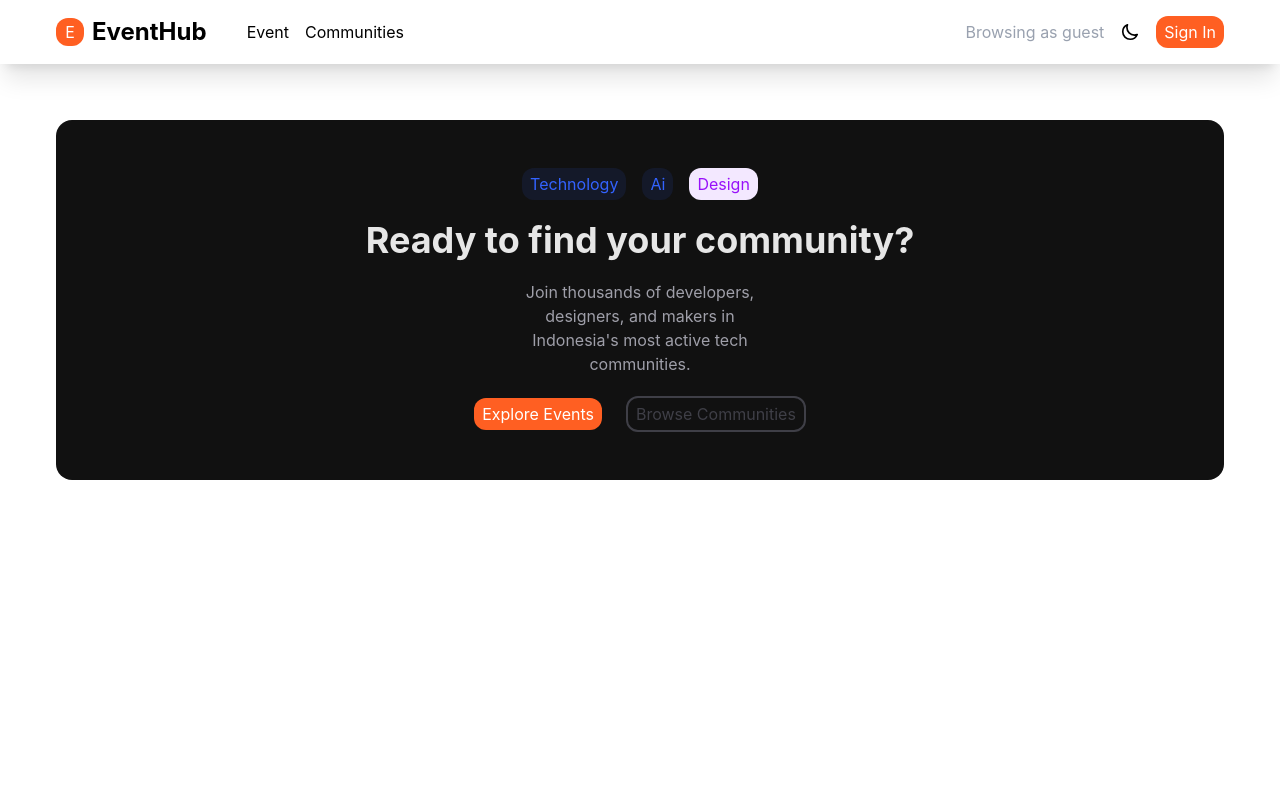
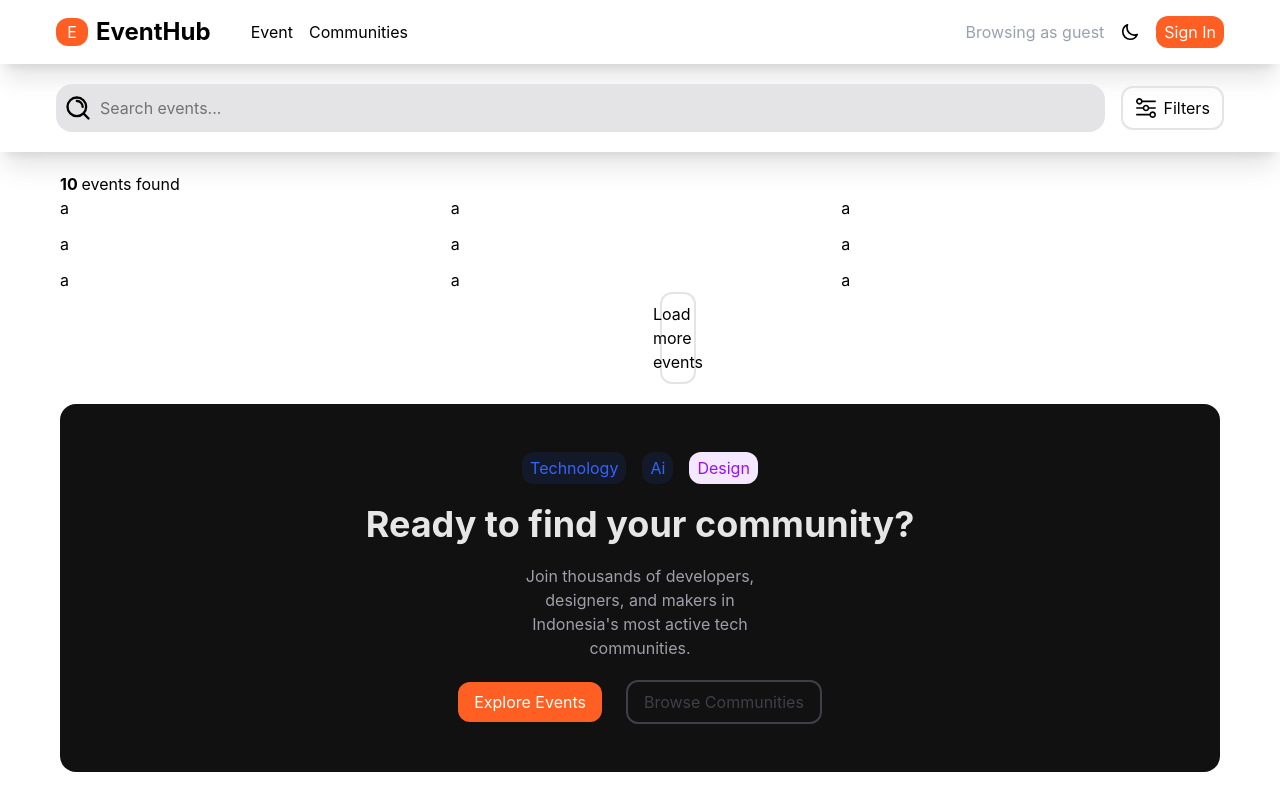
Before and after one commit to fatawaimamalmuftin/eventhub, a React (Vite) app: page / in a window 1280 px wide. Built offline with nearby package versions, Linux system fonts and the light colour scheme.

Commit message:
feat: make landing pack Event and added tailwind css and set router

```diff
--- a/src/Router.jsx
+++ b/src/Router.jsx
@@ -1,12 +1,14 @@
 import { Routes, Route } from "react-router"
 import Navbar from "./components/Navbar"
 import Footer from "./components/Footer"
+import Event from "./pages/Event"
 
 export default function Router() {
   return (
     <>
+    <Navbar/>
     <Routes>
-      <Route path={'/'} element={<Navbar/>}/>
+      <Route path={'/'} element={<Event/>}/>
     </Routes>
     <Footer/>
     </>
--- a/src/index.css
+++ b/src/index.css
@@ -17,10 +17,11 @@
   --color-bgUnguFigma: #F3E8FF;
   --color-trFooter: #9F9FA9;
   --color-transprn: #3F3F47;
+  --color-borderClr: #E4E4E7;
 }
 
 @utility hover{
-  @apply bg-HoverO text-orange-600 py-1 px-2 rounded-xl cursor-pointer;
+  @apply bg-HoverO text-orange-600 rounded-xl cursor-pointer;
 }
 
 @utility veryCenter{
@@ -28,17 +29,21 @@
 }
 
 @utility btnBordColor{
-  @apply veryCenter bg-orangeFigma text-[#FFFFFF] rounded-xl cursor-pointer py-1 px-2
+  @apply veryCenter bg-orangeFigma text-[#FFFFFF] rounded-xl cursor-pointer py-2 px-4
 }
 
 @utility btnTr{
-  @apply veryCenter border-2 border-transprn text-transprn rounded-xl cursor-pointer py-1 px-2
+  @apply veryCenter border-2 border-transprn text-transprn rounded-xl cursor-pointer py-2 px-4
 }
 
 @utility borderFooter{
-  @apply veryCenter flex-col m-14 bg-hitamFigma rounded-2xl text-whiteFigma py-12 gap-5
+  @apply veryCenter flex-col mx-15 mb-10 bg-hitamFigma rounded-2xl text-whiteFigma py-12 gap-5
 }
 
-@utility borderCus{
-  @apply border-0
+@utility mainEvent{
+  @apply px-15 py-5
 }
+
+@utility myBorder{
+  @apply border-2 border-borderClr py-2 px-4 rounded-xl cursor-pointer
+}
--- /dev/null
+++ b/src/pages/Event.jsx
@@ -0,0 +1,41 @@
+import search from '../assets/search.svg'
+import filter from '../assets/filter.svg'
+
+export default function Event() {
+  return (
+    <>
+    <header className="veryCenter px-14 py-5 shadow-xl gap-4">
+        <label className='veryCenter w-full bg-borderClr p-2 rounded-2xl'>
+            <img src={search} alt="search" className='h-7 w-7'/>
+            <input className='veryCenter px-2 py-1 outline-none w-full'
+            type="text" placeholder='Search events...'/>
+        </label>
+        <div className='veryCenter gap-2 myBorder hover:hover hover:border-orangeFigma'>
+            <img src={filter} alt="filter" className='w-5 h-5'/>
+            <div>Filters</div>
+        </div>
+    </header>
+    <main className="mainEvent">
+        <div>
+            <span className='font-bold'>10 </span><span>events found</span>
+        </div>
+        <div className='grid grid-cols-3 gap-3'>
+            <div>a</div>
+            <div>a</div>
+            <div>a</div>
+            <div>a</div>
+            <div>a</div>
+            <div>a</div>
+            <div>a</div>
+            <div>a</div>
+            <div>a</div>
+        </div>
+        <div className='px-150'>
+            <div className='myBorder veryCenter hover:hover hover:border-orangeFigma'>
+                Load more events
+            </div>
+        </div>
+    </main>
+    </>
+  )
+}
```
Also changed, not shown: src/assets/filter.svg (added), src/assets/search.svg (added).
